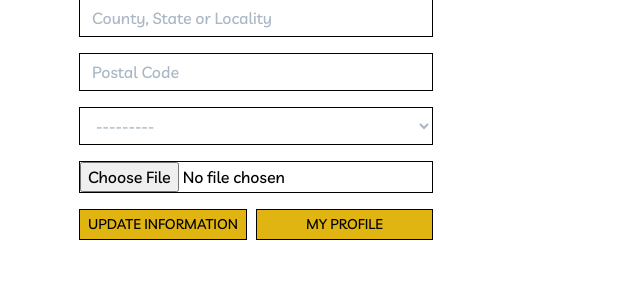
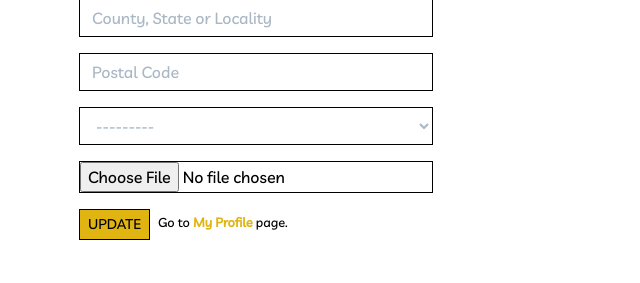
Before and after one commit to Code-Institute-Submissions/Indrakens-sensation-perfume-, a Django app: page /profile/update_profile/1 in a window 1280 px wide. Shown: the part 517-800 px from the top of the page, without its empty margins (0-640 px from the left). Run offline with Django 3.2, Linux system fonts and the light colour scheme; the visitor is signed in with stand-in values (Sample User, id 1); data comes from the database, SQL or seed files in the repository; data that the repository does not hold is empty; parts of the project's set-up code (start-up, migrations or seed data) failed here and were passed over; some libraries are stand-ins or nearby versions.

Commit message:
Updatet delete order history view

```diff
--- a/profiles/templates/profiles/update_user_profile.html
+++ b/profiles/templates/profiles/update_user_profile.html
@@ -30,11 +30,13 @@
                     {% csrf_token %}
                     {{ form|crispy }}
                     <button class="btn btn-warning btn-sm border-warning rounded-0 text-uppercase float-left mb-2">
-                        Update Information
+                        Update
                     </button>
-                    <a href="{% url 'profile' %}" class="btn btn-warning btn-sm border-warning rounded-0 text-uppercase float-right w-50 mb-2">
-                        My Profile
-                    </a>
+                    <p class="small d-inline ml-2 mt-3">Go to
+                        <a class="home-link" href="{% url 'profile' %}">
+                            <strong>My Profile</strong>
+                        </a> page.
+                    </p>
                 </form>
             </div>
             <!-- order history -->
@@ -47,7 +49,7 @@
                                 <th class="w-25">Order Number</th>
                                 <th class="w-25">Date</th>
                                 <th class="w-50">Items</th>
-                                <th class="w-25">Total</th>
+                                <th>Total</th>
                             </tr>
                         </thead>
                         <tbody>
@@ -81,9 +83,7 @@
                                     <td>&euro;{{ order.grand_total }}</td>
                                     <td>
                                         <a class="text-danger small text-uppercase" href="{% url 'delete_order_history' order.order_number %}">
-                                            <strong>
-                                                Delete
-                                            </strong>
+                                            <strong>Delete</strong>
                                         </a>
                                         <p class="small text-danger">This action is not reversable!</p>
                                     </td>
--- a/profiles/templates/profiles/user_profile.html
+++ b/profiles/templates/profiles/user_profile.html
@@ -58,7 +58,7 @@
                 </ul>
                 <a href="{% url 'update_profile' profile %}">
                     <button class="btn btn-warning btn-sm border-warning rounded-0 text-uppercase float-left mb-2">
-                        Update Profile
+                        Manage Profile
                     </button>
                 </a>
                 <p class="small d-inline ml-2 mt-3">Go to
--- a/profiles/urls.py
+++ b/profiles/urls.py
@@ -3,7 +3,10 @@ from . import views
 
 urlpatterns = [
     path("", views.profile, name="profile"),
-    path("update_profile/<profile>", views.update_profile, name="update_profile"),
+    path(
+        "update_profile/<profile>",
+        views.update_profile,
+        name="update_profile"),
     path(
         "user_order_history/<order_number>",
         views.user_order_history,
--- a/profiles/views.py
+++ b/profiles/views.py
@@ -34,7 +34,8 @@ def update_profile(request, profile):
         form = UserProfileForm(request.POST, instance=profile)
         if form.is_valid():
             form.save()
-            messages.success(request, 'Your profile updated successfully')
+            messages.success(request, 'Your delivery information updated successfully')
+            return redirect('profile')
         else:
             messages.error(request, 'Update failed. Please ensure the form is valid.')
     else:
@@ -72,19 +73,11 @@ def user_order_history(request, order_number):
 @login_required
 def delete_order_history(request, order_number):
     """ Delete order history """
-    profile = get_object_or_404(UserProfile, user=request.user)
+
     order = get_object_or_404(Order, order_number=order_number)
-    form = UserProfileForm(instance=profile)
     if order.delete():
        messages.success(request, f'Order {order} deleted from order history!')
     else:
         messages.error(request, f'Deleting {order} from order history failed. Please try again.')
 
-    template = 'profiles/update_user_profile.html'
-    context = {
-        'form': form,
-        'order': order,
-        'on_user_profile': True
-    }
-
-    return render(request, template, context)
+    return redirect('profile')
```
Also changed, not shown: sensation/settings.py (line endings or trailing spaces).
